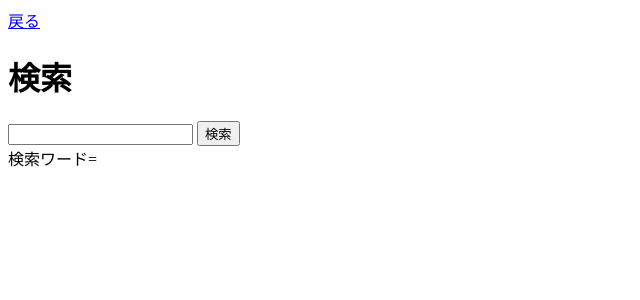
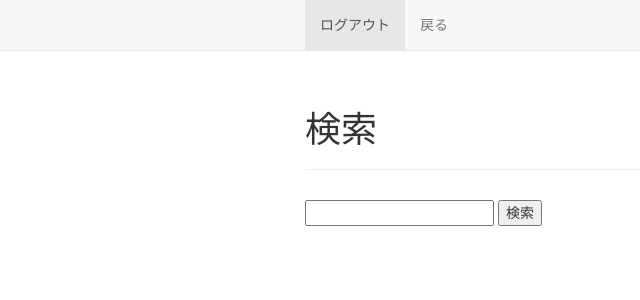
Before and after one commit to k0kada/bbs, a PHP site: page /search.php in a window 1280 px wide. Shown: the top 300 px of the page, without its empty margins (0-640 px from the left). Run offline with PHP 8.4, Linux system fonts and the light colour scheme; the visitor is signed in with stand-in values (Sample User, id 1).

Commit message:
css search

```diff
--- a/login.php
+++ b/login.php
@@ -92,7 +92,7 @@
       </form>
 
         <a href="<?= $fb_url ?>"><button class="btn btn-primary btn-block">Facebookでログイン</button></a>
-        <a href="<?= $tw_url ?>"><button class="btn btn-info btn-block">twitterでログイン</button></a>
+        <a href="<?= $tw_url ?>"><button class="btn btn-info btn-block">twitterでログイン</button></a><br>
         <a href="/newAccount.php"><button class="btn btn-danger btn-block">新規登録</button></a>
 
     </div>
--- a/search.php
+++ b/search.php
@@ -1,5 +1,13 @@
 <?php
   require_once 'model/Account.class.php';
+
+  session_start();
+
+  if (is_null($_SESSION["user_id"])) {
+    header('Location: ./login.php/');
+    exit();
+  }
+  $user_id = (int) $_SESSION["user_id"];
 
   $mysqli = new mysqli("localhost", "okada", "kokada", "datawrite");
   $search_word = (string) filter_input(INPUT_POST, 'search');
@@ -54,44 +62,85 @@
 <html>
   <head>
     <meta charset="UTF-8" />
+    <meta http-equiv="X-UA-Compatible" content="IE=edge">
+    <link href="/css/bootstrap.min.css" rel="stylesheet">
+    <link href="/css/ie10-viewport-bug-workaround.css" rel="stylesheet">
+    <link href="/css/non-responsive.css" rel="stylesheet">
+
     <title>検索</title>
   </head>
   <body>
-      <a href="../datawrite.php">戻る</a>
+    <nav class="navbar navbar-default navbar-fixed-top">
+      <div class="container">
+        <div id="navbar">
+          <ul class="nav navbar-nav">
+            <li class="active"><a href="/logout.php">ログアウト</a></li>
+            <li><a href="/datawrite.php" >戻る</a></li>
+          </ul>
+       </div>
+      </div>
+    </nav>
+
+    <div class="container">
+      <div class="page-header">
         <h1>検索</h1>
+      </div>
 
       <form id="searchForm" method="POST" action="search.php">
         <input type="text" name="search">
         <input  type="submit" value="検索" />
       </form>
 
-    <?= '検索ワード='. htmlspecialchars($search_word) ?><br>
+    <?= $search_word !== '' ? '検索ワード='. htmlspecialchars($search_word) : '' ?><br>
+    <?= $search_word !== '' ? '検索結果＝'. $count_hit_search. '件ヒットしました' : '' ?>
+    </div>
 
     <? if ($count_hit_search > 0) { ?>
-      <?= '検索結果＝'. $count_hit_search. '件ヒットしました' ?>
+    <div class="table-size">
+      <div class="page-header">
+        <h3>投稿検索結果</h3>
+      </div>
 
-      <h3>投稿検索結果</h3>
-      <table border=1>
-        <tr><th>投稿id</th><th>名前</th><th>テキスト</th><th>作成日時</th><th>返信を見る</th><th>画像</th></tr>
+      <div class="table-responsive">
+        <table class="table table-striped">
+          <tr><th>投稿id</th><th>ハンドルネーム</th><th>テキスト</th><th>作成日時</th><th>返信を見る</th><th>画像</th><th>削除</th></tr>
           <? foreach ($post_array as $post) { ?>
             <tr>
-            <td><?= $post['id'] ?></td><td><?= $post['name'] ?></td><td><?= nl2br($post['body']) ?></td><td><?= $post['created_at'] ?></td>
-            <td><button><a href="reply.php?id=<?= $post['id'] ?>">コメント</button></td>
-            <td style="background-image:url('drawImage.php?post_id=<?= $post['id'] ?>'); background-size:cover;"></td>          </tr>
+                <td><?= $post['id'] ?></td><td><?= $post['name'] ?></td>
+                <td class="col-md-1"><?= nl2br($post['body']) ?></td><td><?= $post['created_at'] ?></td>
+                <td><a class="btn btn-primary" href="reply.php?id=<?= $post['id'] ?>">コメント</a></td>
+                <td>
+                  <? if (isset($post['image']) && $post['image'] !== '') {?>
+                    <img  width="50" height="50" src="/drawImage.php?post_id=<?= $post['id'] ?>">
+                  <? } ?>
+                </td>
+                <td>
+                  <? if ($user_id == $post['user_id']) { ?>
+                    <a class="btn btn-danger" href="postDelete.php?id=<?= $post['id'] ?>">削除</a>
+                  <? } ?>
+                </td>
+            </tr>
           <? } ?>
         </table>
+      </div>
 
+      <div class="page-header">
         <h3>返信検索結果</h3>
-      <table border=1>
-          <tr><th>返信id</th><th>名前</th><th>テキスト</th><th>作成日時</th></tr>
+      </div>
+
+      <div class="table-responsive">
+        <table class="table table-striped">
+          <tr><th>返信id</th><th>投稿スレッドid</th><th>名前</th><th>テキスト</th><th>作成日時</th></tr>
           <? foreach ($reply_array as $reply) { ?>
             <? $accout_name = model\Account::getNameById((int) $reply['user_id'], $mysqli); ?>
 
             <tr>
-              <td><?= $reply['id'] ?></td><td><?= $accout_name ?></td><td><?= nl2br($reply['body']) ?></td><td><?= $reply['created_at'] ?></td>
+                <td><?= $reply['id'] ?></td><td><?= $reply['post_id'] ?></td><td><?= $accout_name ?></td><td><?= nl2br($reply['body']) ?></td><td><?= $reply['created_at'] ?></td>
             </tr>
           <? } ?>
         </table>
+      </div>
+    </div>
     <? } ?>
   </body>
 </html>
```
Also changed, not shown: newAccount.php (+10 -1 lines). Lines whose indentation alone changed are shown as unchanged.
